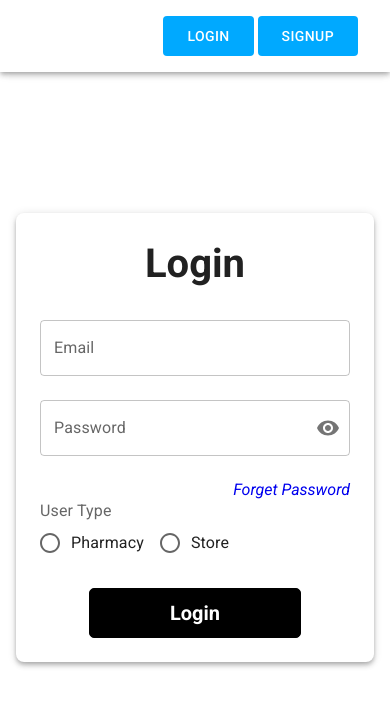
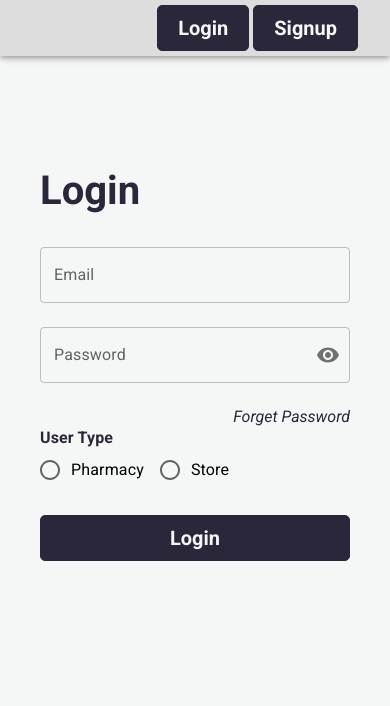
Before and after one commit to elref7i/p-flow, a React (Vite) app: page /login in a window 390 px wide. Shown: the top 706 px of the page. Built offline with nearby package versions, Linux system fonts and the light colour scheme.

Commit message:
Refactor layout and styling in Layout, Navbar, and Login components; replace Button with CustomButton and enhance responsiveness

```diff
--- a/jsconfig.json
+++ b/jsconfig.json
@@ -6,6 +6,6 @@
     "resolveJsonModule": true,
     "lib": ["es6", "dom", "es2017"]
   },
-  "include": ["src/**/*"],
+  "include": ["src"],
   "exclude": ["node_modules", "build"]
 }
--- a/src/Layout/Layout.jsx
+++ b/src/Layout/Layout.jsx
@@ -1,7 +1,6 @@
 import Navbar from '../components/Navbar/Navbar';
 import { Outlet } from 'react-router-dom';
-import { Box } from '@mui/material';
-import bgGround from '../assets/circle-scatter-haikei (1).png';
+import { Box, Container } from '@mui/material';
 export default function Layout() {
   return (
     <>
@@ -10,16 +9,15 @@ export default function Layout() {
       <Box
         component={'main'}
         sx={{
-          backgroundImage: `url(${bgGround})`,
-          backgroundSize: 'cover', // تغطية الخلفية بالكامل
-          backgroundPosition: 'center', // توسيط الخلفية
-          backgroundRepeat: 'no-repeat',
           m: 0,
-          pt: '80px',
+          pt: '100px',
+          bgcolor: '#F5F6F6',
           minHeight: 'calc(100vh)',
         }}
       >
-        <Outlet></Outlet>
+        <Container maxWidth="lg">
+          <Outlet></Outlet>
+        </Container>
       </Box>
     </>
   );
--- a/src/components/Common/ButtonStyle.jsx
+++ b/src/components/Common/ButtonStyle.jsx
@@ -1,23 +1,38 @@
 import { styled } from '@mui/material/styles';
 
 const CustomButton = styled('button')(
-  ({ pad, bgcolor, marginInline, fontWeight, hover }) => ({
-    backgroundColor: bgcolor || 'black', // اللون الافتراضي
-    color: 'white',
+  ({
+    theme,
+    pad,
+    bgcolor,
+    marginInline,
+    fontWeight,
+    hoverColor,
+    w,
+    sm,
+    md,
+  }) => ({
+    backgroundColor: bgcolor || '#2B273A', // اللون الافتراضي
+    color: '#F5F6F6',
     padding: pad || '10px 20px', // القيم الافتراضية
     borderRadius: '5px',
-    border: '1px solid #000',
+    border: '1px solid #2B273A',
     cursor: 'pointer',
     transition: '0.3s',
     display: 'block',
-    paddingBlock: '12px',
-    paddingInline: '80px',
+    width: w || 'auto',
+    [theme.breakpoints.up('md')]: {
+      width: md || 'auto',
+    },
+    [theme.breakpoints.up('sm')]: {
+      width: sm || 'auto',
+    },
     fontSize: '20px',
     fontWeight: fontWeight || 'bold',
     marginInline: marginInline || 'auto',
     '&:hover': {
-      backgroundColor: '#fff',
-      color: '#000',
+      backgroundColor: hoverColor || '#DDDDDD',
+      color: hoverColor || '#2B273A',
     },
   })
 );
--- a/src/components/Common/FadeMenu.jsx
+++ b/src/components/Common/FadeMenu.jsx
@@ -6,6 +6,7 @@ import Fade from '@mui/material/Fade';
 import { Link } from 'react-router-dom';
 import { Box } from '@mui/material';
 import { UserTypeContext } from '../../context/UserType.context';
+import CustomButton from './ButtonStyle';
 
 export default function FadeMenu() {
   const { userType, setUserType } = React.useContext(UserTypeContext);
@@ -29,22 +30,16 @@ export default function FadeMenu() {
 
   return (
     <div>
-      <Button
-        sx={{
-          py: 1,
-          px: 3,
-          bgcolor: '#00A9FF',
-          color: 'white',
-          ':hover': { bgcolor: '#00A9FFee', transition: '.4s colors' },
-        }}
-        id="fade-button"
+      <CustomButton
+        hoverColor={true}
         aria-controls={open ? 'fade-menu' : undefined}
         aria-haspopup="true"
         aria-expanded={open ? 'true' : undefined}
         onClick={handleClick}
       >
+        {' '}
         Signup
-      </Button>
+      </CustomButton>
       <Menu
         id="fade-menu"
         MenuListProps={{
--- a/src/components/Navbar/Navbar.jsx
+++ b/src/components/Navbar/Navbar.jsx
@@ -13,11 +13,12 @@ import { Link } from 'react-router-dom';
 import AvatarCircle from '../Common/Avatar';
 import imageLogo from '../../assets/pflow-high-resolution-logo-transparent.png';
 import LogoImage from '../Common/LogoImage';
+import CustomButton from '../Common/ButtonStyle';
 
 export default function Navbar() {
   const token = false;
   return (
-    <AppBar sx={{ bgcolor: '#fff', display: 'fixed', py: 1 }}>
+    <AppBar sx={{ bgcolor: '#DDDDDD', display: 'fixed' }}>
       <Container maxWidth="lg">
         <Toolbar>
           <Link to="/" style={{ color: 'white' }}>
@@ -65,20 +66,21 @@ export default function Navbar() {
           {!token && (
             <Box sx={{ display: 'flex', gap: '4px' }}>
               <Link to="/login">
-                <Button
+                {/* <Button
                   sx={{
                     py: 1,
                     px: 3,
-                    bgcolor: '#00A9FF',
-                    color: 'white',
+                    bgcolor: '#2B273A',
+                    color: '#F5F6F6',
                     ':hover': {
-                      bgcolor: '#00A9FFee',
+                      bgcolor: '#2B273A',
                       transition: '.4s colors',
                     },
                   }}
                 >
                   Login
-                </Button>
+                </Button> */}
+                <CustomButton hoverColor={true}>Login</CustomButton>
               </Link>
               <FadeMenu />
             </Box>
--- a/src/pages/Login/Login.jsx
+++ b/src/pages/Login/Login.jsx
@@ -1,8 +1,6 @@
-import { Visibility, VisibilityOff } from '@mui/icons-material';
+import { Padding, Visibility, VisibilityOff } from '@mui/icons-material';
 import {
-  Button,
   TextField,
-  Container,
   Box,
   Typography,
   FormControl,
@@ -14,7 +12,9 @@ import {
   InputLabel,
   InputAdornment,
   IconButton,
+  Grid2,
   Paper,
+  styled,
 } from '@mui/material';
 import CustomButton from '../../components/Common/ButtonStyle';
 import { useFormik } from 'formik';
@@ -61,23 +61,40 @@ export default function Login() {
   });
 
   return (
-    <Box
+    <Grid2
+      spacing={5}
+      container
       sx={{
         minHeight: '80vh',
-        display: 'flex',
-        alignItems: 'center',
+        mt: 5,
+        p: 3,
+        borderRadius: 2,
       }}
     >
-      <Container maxWidth="xs">
-        <Paper sx={{ mt: 5, p: 3, borderRadius: 2 }} elevation={4}>
+      <Grid2
+        size={{ md: 6 }}
+        sx={{
+          display: { xs: 'none', md: 'block' },
+          bgcolor: '#DDDDDD',
+          borderRadius: '10px',
+          boxShadow: '0px 2px 3px',
+        }}
+      ></Grid2>
+      <Grid2 size={{ xs: 12, md: 6 }} sx={{ bg: 'red' }}>
         <Typography
           variant="h5"
           align="center"
           gutterBottom
-            sx={{ fontSize: '40px', fontWeight: 'bold' }}
+          sx={{
+            fontSize: '40px',
+            fontWeight: 'bold',
+            color: '#2B273A',
+            textAlign: 'start',
+          }}
         >
           Login
         </Typography>
+        <form>
           <TextField fullWidth label="Email" margin="normal" sx={{ mb: 3 }} />
           <FormControl fullWidth sx={{ mb: 3 }} variant="outlined">
             <InputLabel htmlFor="outlined-adornment-password">
@@ -107,12 +124,20 @@ export default function Login() {
             />
           </FormControl>
           <Box sx={{ display: 'flex', justifyContent: 'end' }}>
-            <Link to="/forgetpassword" style={{ fontStyle: 'italic' }}>
+            <Link
+              to="/forgetpassword"
+              style={{ fontStyle: 'italic', color: '#2B273A' }}
+            >
               Forget Password
             </Link>
           </Box>
           <FormControl component="fieldset" sx={{ mb: 3 }}>
-            <FormLabel component="legend">User Type</FormLabel>
+            <FormLabel
+              component="legend"
+              sx={{ color: '#2B273A', fontWeight: 'bold' }}
+            >
+              User Type
+            </FormLabel>
             <RadioGroup row>
               <FormControlLabel
                 value="pharmacy"
@@ -126,10 +151,11 @@ export default function Login() {
               />
             </RadioGroup>
           </FormControl>
-
-          <CustomButton>Login</CustomButton>
-        </Paper>
-      </Container>
-    </Box>
+          <CustomButton w="100%" sm="75%" md="50%">
+            Login
+          </CustomButton>
+        </form>
+      </Grid2>
+    </Grid2>
   );
 }
```
Also changed, not shown: src/index.css (+48 -0 lines). Lines whose indentation alone changed are shown as unchanged.
